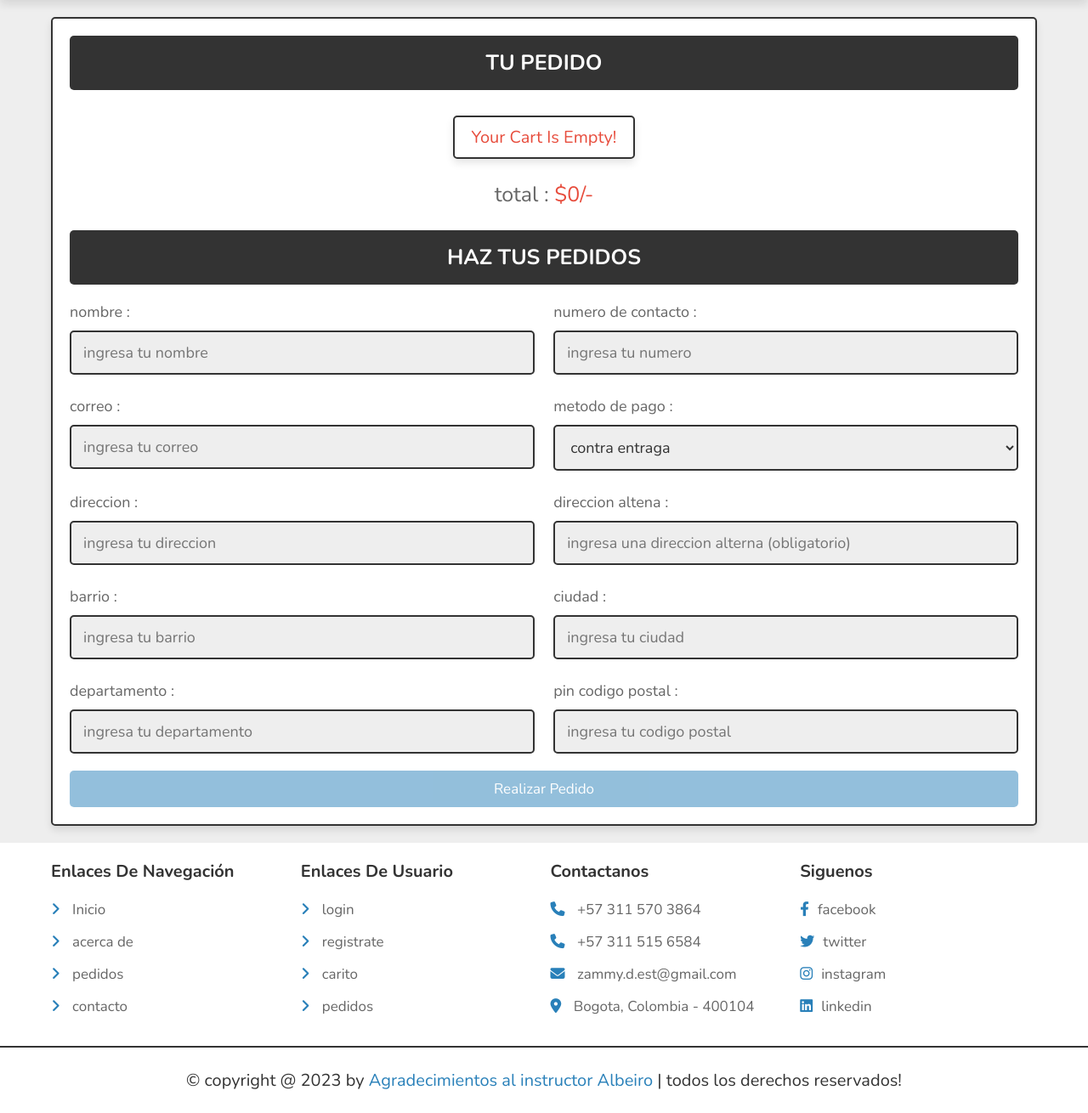
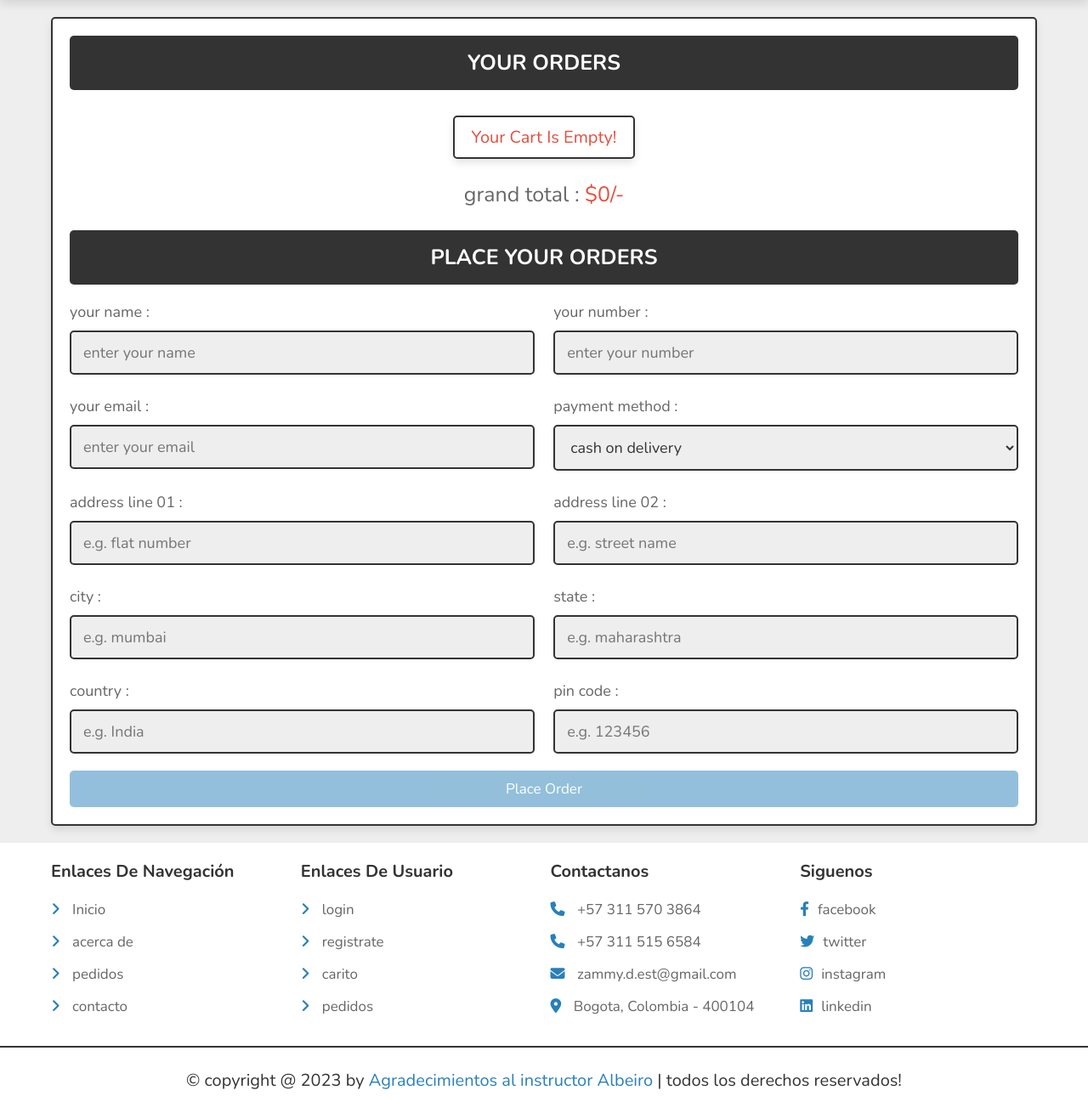
Before and after one commit to zammy-d/HappeFeet, a PHP site: page /checkout.php in a window 1280 px wide. Shown: the part 74-1384 px from the top of the page at 85% size. Run offline with PHP 8.4, Linux system fonts and the light colour scheme; a user stored in the database is signed in; data comes from the database, SQL or seed files in the repository; data that the repository does not hold is empty; some libraries are stand-ins or nearby versions.

Commit message:
Update checkout.php
cambio a bueno

```diff
--- a/checkout.php
+++ b/checkout.php
@@ -52,7 +52,7 @@ if(isset($_POST['order'])){
    <meta charset="UTF-8">
    <meta http-equiv="X-UA-Compatible" content="IE=edge">
    <meta name="viewport" content="width=device-width, initial-scale=1.0">
-   <title>caja</title>
+   <title>checkout</title>
 
    <!-- font awesome cdn link  -->
    <link rel="stylesheet" href="https://cdnjs.cloudflare.com/ajax/libs/font-awesome/6.1.1/css/all.min.css">
@@ -69,7 +69,7 @@ if(isset($_POST['order'])){
 
    <form action="" method="POST">
 
-   <h3>tu pedido</h3>
+   <h3>your orders</h3>
 
       <div class="display-orders">
       <?php
@@ -92,60 +92,60 @@ if(isset($_POST['order'])){
       ?>
          <input type="hidden" name="total_products" value="<?= $total_products; ?>">
          <input type="hidden" name="total_price" value="<?= $grand_total; ?>" value="">
-         <div class="grand-total">total : <span>$<?= $grand_total; ?>/-</span></div>
+         <div class="grand-total">grand total : <span>$<?= $grand_total; ?>/-</span></div>
       </div>
 
-      <h3>HAZ TUS PEDIDOS</h3>
+      <h3>place your orders</h3>
 
       <div class="flex">
          <div class="inputBox">
-            <span>nombre :</span>
-            <input type="text" name="name" placeholder="ingresa tu nombre" class="box" maxlength="20" required>
+            <span>your name :</span>
+            <input type="text" name="name" placeholder="enter your name" class="box" maxlength="20" required>
          </div>
          <div class="inputBox">
-            <span>numero de contacto :</span>
-            <input type="number" name="number" placeholder="ingresa tu numero" class="box" min="0" max="9999999999" onkeypress="if(this.value.length == 10) return false;" required>
+            <span>your number :</span>
+            <input type="number" name="number" placeholder="enter your number" class="box" min="0" max="9999999999" onkeypress="if(this.value.length == 10) return false;" required>
          </div>
          <div class="inputBox">
-            <span>correo :</span>
-            <input type="email" name="email" placeholder="ingresa tu correo" class="box" maxlength="50" required>
+            <span>your email :</span>
+            <input type="email" name="email" placeholder="enter your email" class="box" maxlength="50" required>
          </div>
          <div class="inputBox">
-            <span>metodo de pago :</span>
+            <span>payment method :</span>
             <select name="method" class="box" required>
-               <option value="cash on delivery">contra entraga</option>
-               <option value="credit card">tajeta de credito</option>
-               <option value="paytm">efectivo</option>
-               <option value="paypal">virtual</option>
+               <option value="cash on delivery">cash on delivery</option>
+               <option value="credit card">credit card</option>
+               <option value="paytm">paytm</option>
+               <option value="paypal">paypal</option>
             </select>
          </div>
          <div class="inputBox">
-            <span>direccion :</span>
-            <input type="text" name="flat" placeholder="ingresa tu direccion" class="box" maxlength="50" required>
+            <span>address line 01 :</span>
+            <input type="text" name="flat" placeholder="e.g. flat number" class="box" maxlength="50" required>
          </div>
          <div class="inputBox">
-            <span>direccion altena :</span>
-            <input type="text" name="street" placeholder="ingresa una direccion alterna (obligatorio)" class="box" maxlength="50" required>
+            <span>address line 02 :</span>
+            <input type="text" name="street" placeholder="e.g. street name" class="box" maxlength="50" required>
          </div>
          <div class="inputBox">
-            <span>barrio :</span>
-            <input type="text" name="barrio" placeholder="ingresa tu barrio" class="box" maxlength="50" required>
+            <span>city :</span>
+            <input type="text" name="city" placeholder="e.g. mumbai" class="box" maxlength="50" required>
          </div>
          <div class="inputBox">
-            <span>ciudad :</span>
-            <input type="text" name="ciudad" placeholder="ingresa tu ciudad" class="box" maxlength="50" required>
+            <span>state :</span>
+            <input type="text" name="state" placeholder="e.g. maharashtra" class="box" maxlength="50" required>
          </div>
          <div class="inputBox">
-            <span>departamento :</span>
-            <input type="text" name="departamento" placeholder="ingresa tu departamento" class="box" maxlength="50" required>
+            <span>country :</span>
+            <input type="text" name="country" placeholder="e.g. India" class="box" maxlength="50" required>
          </div>
          <div class="inputBox">
-            <span>pin codigo postal :</span>
-            <input type="number" min="0" name="codigo postal" placeholder="ingresa tu codigo postal" min="0" max="999999" onkeypress="if(this.value.length == 6) return false;" class="box" required>
+            <span>pin code :</span>
+            <input type="number" min="0" name="pin_code" placeholder="e.g. 123456" min="0" max="999999" onkeypress="if(this.value.length == 6) return false;" class="box" required>
          </div>
       </div>
 
-      <input type="submit" name="orden" class="btn <?= ($grand_total > 1)?'':'disabled'; ?>" value="realizar pedido">
+      <input type="submit" name="order" class="btn <?= ($grand_total > 1)?'':'disabled'; ?>" value="place order">
 
    </form>
 
```
